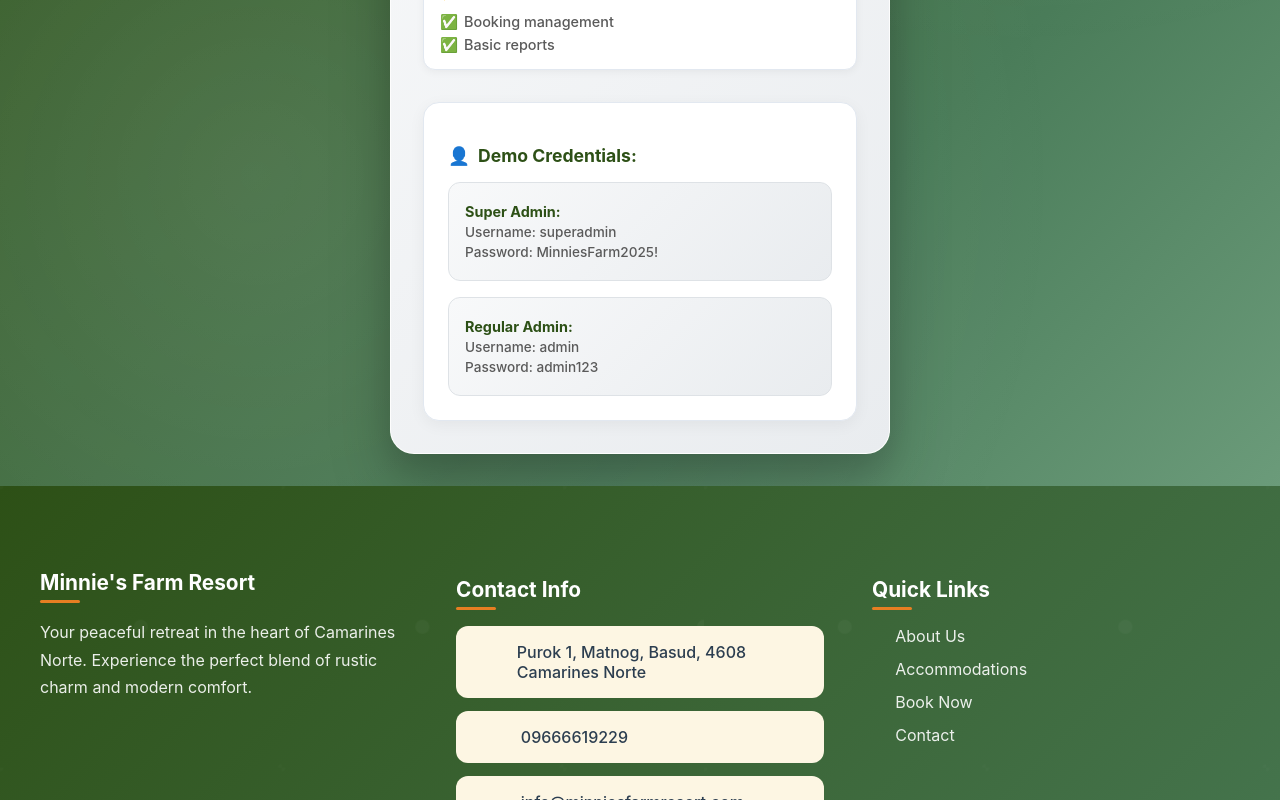
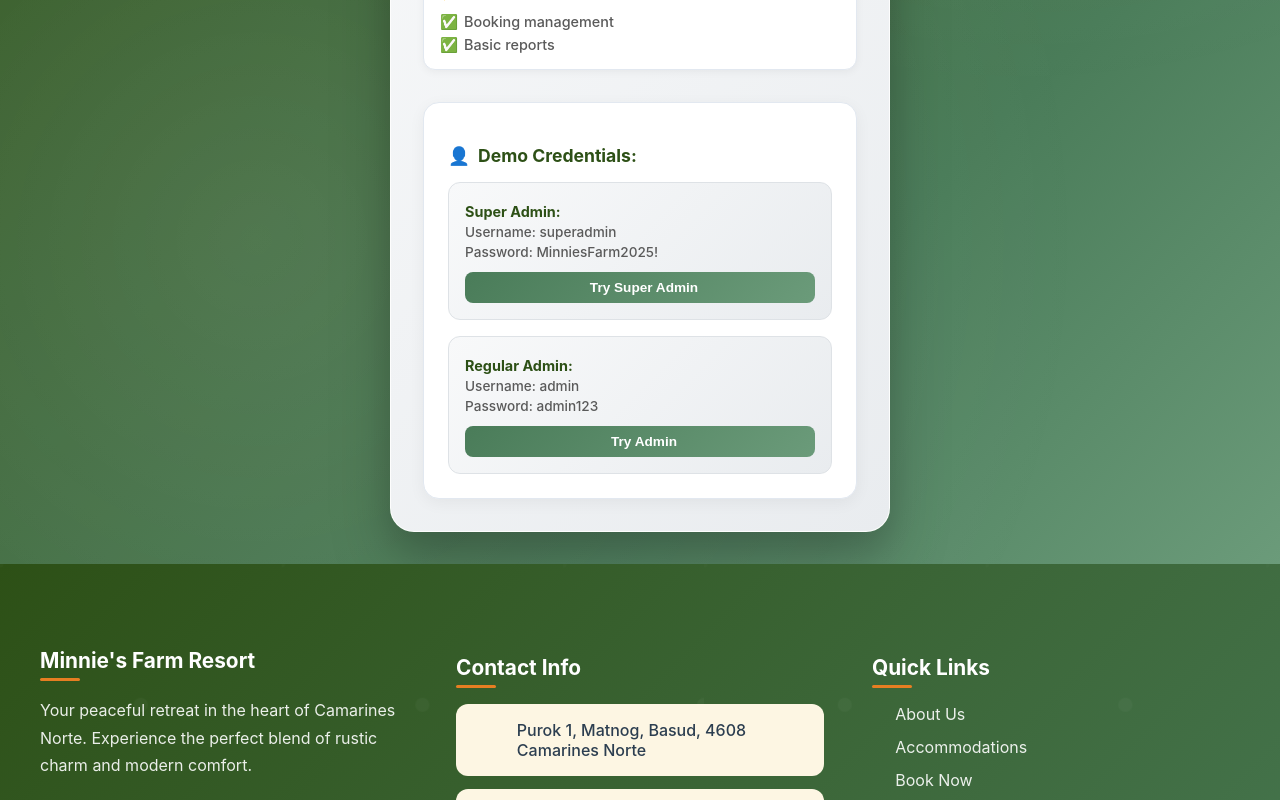
Before and after one commit to mdmorales-byte/Minnies-Resort, a React (Create React App) app: page /admin/login in a window 1280 px wide. Shown: the part 1136-1936 px from the top of the page. Built offline with nearby package versions, Linux system fonts and the light colour scheme.

Commit message:
Enhance SuperAdminLogin with better validation, demo login buttons, and improved UX

```diff
--- a/src/App.css
+++ b/src/App.css
@@ -1893,6 +1893,40 @@ section {
   font-size: 0.9rem;
 }
 
+.demo-login-btn {
+  background: linear-gradient(135deg, #4a7c59 0%, #6b9b7a 100%);
+  color: white;
+  border: none;
+  padding: 0.5rem 1rem;
+  border-radius: 8px;
+  font-size: 0.85rem;
+  font-weight: 600;
+  cursor: pointer;
+  transition: all 0.3s ease;
+  margin-top: 0.75rem;
+  display: flex;
+  align-items: center;
+  gap: 0.5rem;
+  width: 100%;
+  justify-content: center;
+}
+
+.demo-login-btn:hover:not(:disabled) {
+  background: linear-gradient(135deg, #6b9b7a 0%, #4a7c59 100%);
+  transform: translateY(-2px);
+  box-shadow: 0 4px 12px rgba(74, 124, 89, 0.3);
+}
+
+.demo-login-btn:disabled {
+  opacity: 0.6;
+  cursor: not-allowed;
+  transform: none;
+}
+
+.demo-login-btn i {
+  font-size: 0.8rem;
+}
+
 /* Enhanced Super Admin Dashboard Styling */
 .super-admin-dashboard {
   min-height: 100vh;
--- a/src/SuperAdminLogin.js
+++ b/src/SuperAdminLogin.js
@@ -27,13 +27,22 @@ const SuperAdminLogin = () => {
     setError('');
     setLoading(true);
 
-    if (!username || !password) {
-      setError('Please enter both username and password');
+    // Basic validation
+    if (!username.trim()) {
+      setError('Username is required');
       setLoading(false);
       return;
     }
 
-    const result = login(username, password);
+    if (!password) {
+      setError('Password is required');
+      setLoading(false);
+      return;
+    }
+
+    // Simulate loading time for better UX
+    setTimeout(() => {
+      const result = login(username.trim(), password);
 
       if (result.success) {
         if (result.isSuperAdmin) {
@@ -42,11 +51,18 @@ const SuperAdminLogin = () => {
           navigate('/admin/dashboard');
         }
       } else {
-      setError(result.error || 'Invalid credentials');
-      setPassword('');
+        setError(result.error || 'Invalid username or password. Please check your credentials and try again.');
+        setPassword(''); // Clear password on error
       }
 
       setLoading(false);
+    }, 1000); // 1 second delay for demo purposes
+  };
+
+  const handleDemoLogin = (demoUsername, demoPassword) => {
+    setUsername(demoUsername);
+    setPassword(demoPassword);
+    setError('');
   };
 
   return (
@@ -55,9 +71,12 @@ const SuperAdminLogin = () => {
         <div className="login-card">
           <div className="login-header">
             <img
-              src="https://images.unsplash.com/photo-1560493676-04071c5f467b?w=200&h=200&fit=crop"
+              src="https://images.unsplash.com/photo-1560493676-04071c5f467b?w=200&h=200&fit=crop&crop=center"
               alt="Minnie's Farm Resort"
               className="login-logo"
+              onError={(e) => {
+                e.target.src = 'https://via.placeholder.com/200x200/4a7c59/ffffff?text=MFR';
+              }}
             />
             <h1>Admin Portal</h1>
             <p>Minnie's Farm Resort Management System</p>
@@ -66,7 +85,7 @@ const SuperAdminLogin = () => {
           <form onSubmit={handleSubmit} className="login-form">
             {error && (
               <div className="error-message">
-                <i className="fas fa-exclamation-circle"></i>
+                <i className="fas fa-exclamation-triangle"></i>
                 {error}
               </div>
             )}
@@ -84,6 +103,7 @@ const SuperAdminLogin = () => {
                 placeholder="Enter your username"
                 autoComplete="username"
                 disabled={loading}
+                required
               />
             </div>
 
@@ -101,12 +121,14 @@ const SuperAdminLogin = () => {
                   placeholder="Enter your password"
                   autoComplete="current-password"
                   disabled={loading}
+                  required
                 />
                 <button
                   type="button"
                   className="password-toggle"
                   onClick={() => setShowPassword(!showPassword)}
                   disabled={loading}
+                  title={showPassword ? 'Hide password' : 'Show password'}
                 >
                   <i className={`fas fa-eye${showPassword ? '-slash' : ''}`}></i>
                 </button>
@@ -158,11 +180,27 @@ const SuperAdminLogin = () => {
                 <p><strong>Super Admin:</strong></p>
                 <p>Username: superadmin</p>
                 <p>Password: MinniesFarm2025!</p>
+                <button
+                  className="demo-login-btn"
+                  onClick={() => handleDemoLogin('superadmin', 'MinniesFarm2025!')}
+                  disabled={loading}
+                >
+                  <i className="fas fa-play"></i>
+                  Try Super Admin
+                </button>
               </div>
               <div className="credential-box">
                 <p><strong>Regular Admin:</strong></p>
                 <p>Username: admin</p>
                 <p>Password: admin123</p>
+                <button
+                  className="demo-login-btn"
+                  onClick={() => handleDemoLogin('admin', 'admin123')}
+                  disabled={loading}
+                >
+                  <i className="fas fa-play"></i>
+                  Try Admin
+                </button>
               </div>
             </div>
           </div>
```
Lines whose indentation alone changed are shown as unchanged.
